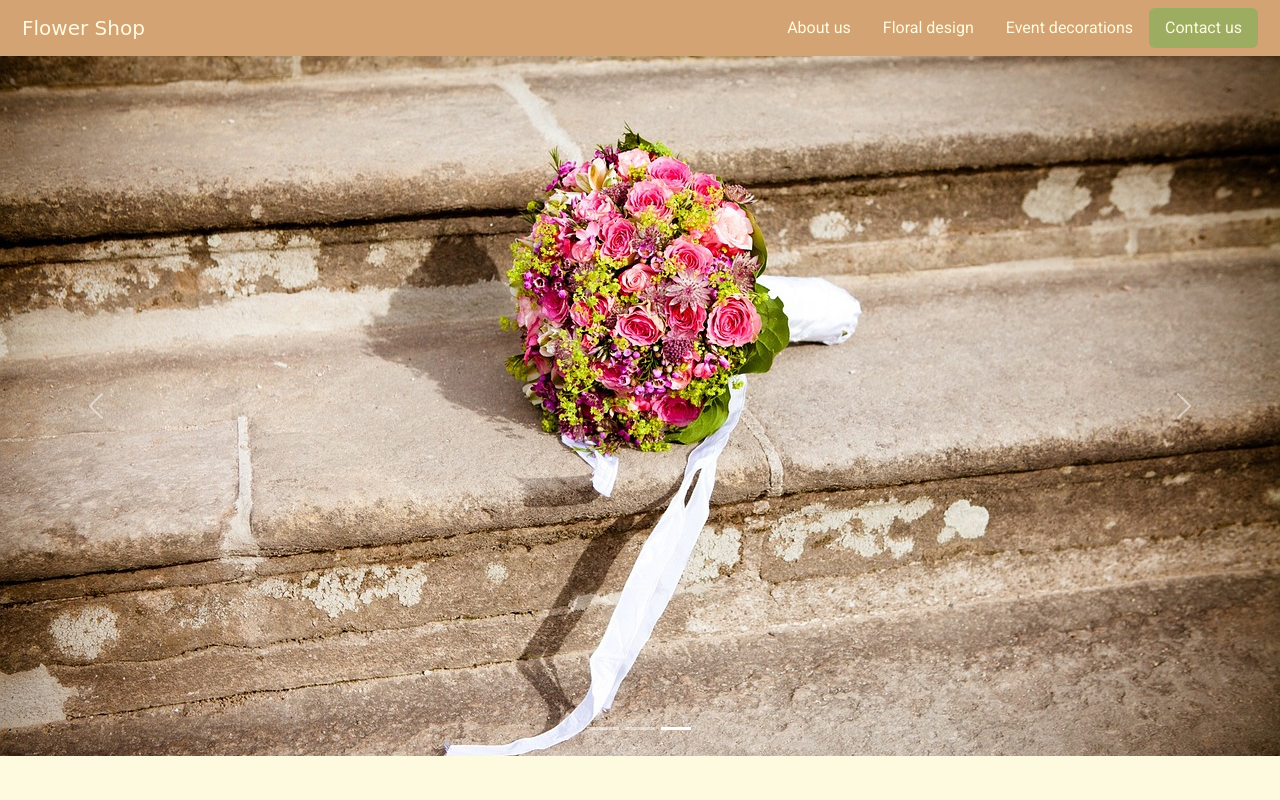
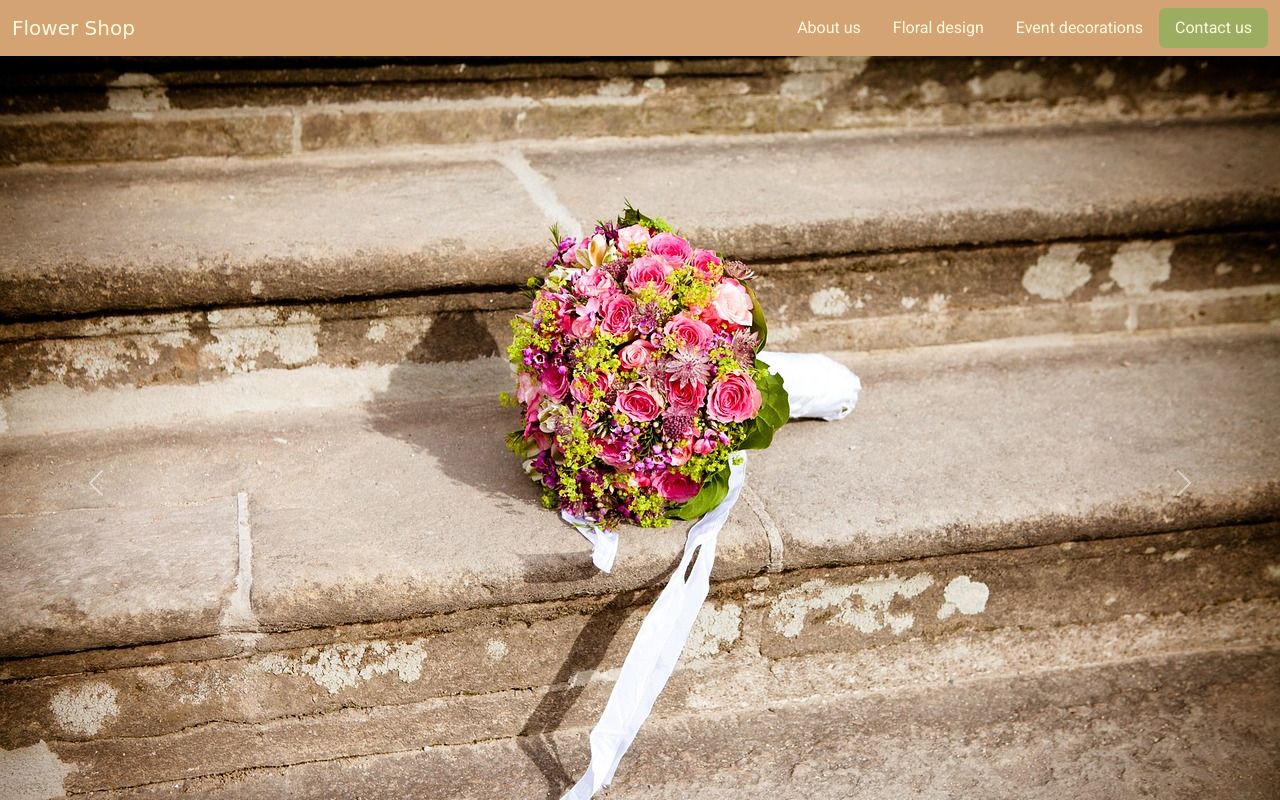
Before and after one commit to nnideck/EBAC_Project3-FlowerShop, a plain HTML site: page index.html in a window 1280 px wide. Shown: the top 800 px of the page. Drawn offline with nearby package versions, Linux system fonts and the light colour scheme; a web font is replaced by a local one.

Commit message:
overflow-x adjust

```diff
--- a/styles.css
+++ b/styles.css
@@ -1,16 +1,25 @@
+* {
+    box-sizing: border-box;
+}
+
 .navbar-toggler {
     background-color: transparent;
     outline: none;
     border: none;
+
 }
 
 body {
     font-family: "Roboto", sans-serif;
+}
 
+html, body {
+    overflow-x: hidden;
+    width: 100%;
 }
 
 .container {
-    max-width: 1260px;
+    max-width: 100%;
 }
 
 header {
@@ -30,8 +39,8 @@ header {
 }
 
 .carousel-item img {
-    height: 700px;
     width: 100%;
+    height: auto;
     object-fit: cover;
 }
 
```
